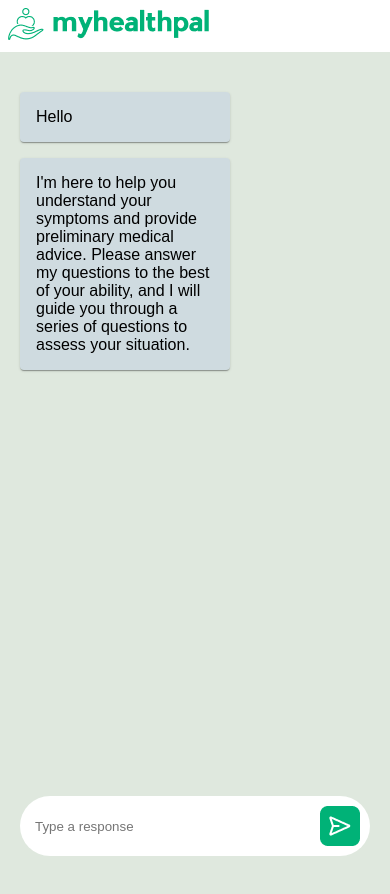
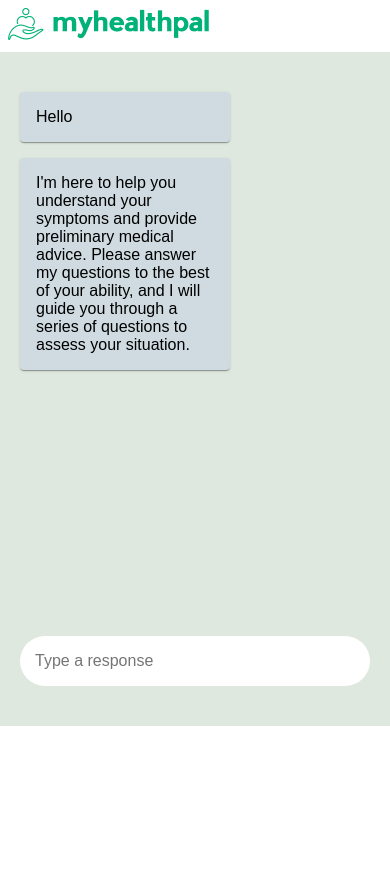
Before and after one commit to hemarle/health, a React (Create React App) app: page /chat in a window 390 px wide. After the commit the page ends 844 px from the top, so only its background shows below. Built offline with nearby package versions, Linux system fonts and the light colour scheme; a web font is replaced by a local one.

Commit message:
Fix icon

```diff
--- a/src/App.css
+++ b/src/App.css
@@ -3,7 +3,12 @@
   padding: 0;
   margin: 0;
   font-family: "Euclid Circular A", sans-serif;
+  -ms-overflow-style: none;
+  scrollbar-width: none;
 }
 img {
   max-width: 100%;
 }
+::-webkit-scrollbar {
+  display: none;
+}
--- a/src/components/layout/Layout.jsx
+++ b/src/components/layout/Layout.jsx
@@ -4,17 +4,28 @@ import ForumIcon from "@mui/icons-material/Forum";
 import logo from "../../assets/images/logo.png";
 function Layout({ children }) {
   return (
-    <Box sx={{ minHeight: "100vh" }}>
+    <Box
+      sx={{
+        minHeight: "100vh",
+        "@media (max-width:600px)": {
+          bgcolor: "#DFE8DE",
+          minHeight: "80vh",
+        },
+      }}
+    >
       <Stack direction={{ xs: "column", md: "row" }}>
         {/*Logo Mobile  */}
         <Box
-          p={1}
+          // p={1}
           sx={{
             "@media (min-width:900px)": { display: "none" },
           }}
         >
           {/* logo */}
-          <Box component={"img"} src={logo} />
+
+          <Box bgcolor="white" p={1}>
+            <Box component={"img"} src={logo} />
+          </Box>
         </Box>
         {/* sidebar */}
         <Box
--- a/src/pages/chat/Chat.jsx
+++ b/src/pages/chat/Chat.jsx
@@ -19,11 +19,13 @@ function Chat() {
   const [newResponse, setNewResponse] = useState("");
   function sendMessage(e) {
     e.preventDefault();
+    if (!!newResponse) {
       setMessages((messages) => [
         ...messages,
         { type: "receiver", message: newResponse },
       ]);
       setNewResponse("");
+    }
   }
 
   return (
@@ -34,7 +36,8 @@ function Chat() {
           overflowY: "scroll",
           padding: "40px 60px",
           "@media (max-width:768px)": {
-            padding: "40px 20px",
+            padding: "40px 20px 0",
+            height: "calc(100vh - 300px)",
           },
         }}
       >
@@ -51,17 +54,25 @@ function Chat() {
             sx={{
               display: "flex",
               alignItems: "center",
+              justifyContent: "center",
+            }}
+          >
+            <Box
+              sx={{
+                display: "flex",
+                alignItems: "center",
                 backgroundColor: "white",
-              padding: "5px 80px 5px  20px",
+                padding: "5px 5px 5px  20px",
                 // padding: "2px 10px",
                 borderRadius: "50px",
+                width: "100%",
+                maxWidth: "800px",
+                justifyContent: "center",
                 "@media (max-width:768px)": {
                   padding: "5px",
                 },
               }}
             >
-            {/* <TextField fullWidth sx={{ outline: "none" }} /> */}
-
               <input
                 type="text"
                 placeholder="Type a response"
@@ -72,22 +83,23 @@ function Chat() {
                   border: "none",
                   borderRadius: "50px",
                   padding: "0 10px",
+                  fontSize: "16px",
                 }}
                 value={newResponse}
                 onChange={(e) => setNewResponse(e.target.value)}
               />
               <IconButton
-              size="small"
+                disabled={!newResponse}
                 type="submit"
                 sx={{
-                // bgcolor: "rgba(0, 178, 119, 1)",
-                borderRadius: "8px",
+                  bgcolor: "primary.main",
                 }}
                 onClick={sendMessage}
               >
-              {/* <SendIcon fontSize="small" color="white" /> */}
-              <img src={sendImg} />
+                <SendIcon sx={{ color: "white" }} />
+                {/* <img src={sendImg} /> */}
               </IconButton>
+            </Box>
           </Box>
           {/* </FormControl> */}
         </form>
```
Lines whose indentation alone changed are shown as unchanged.
